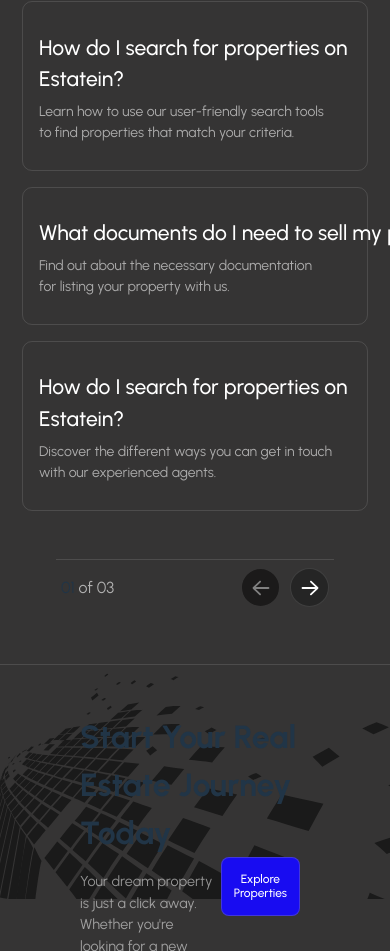
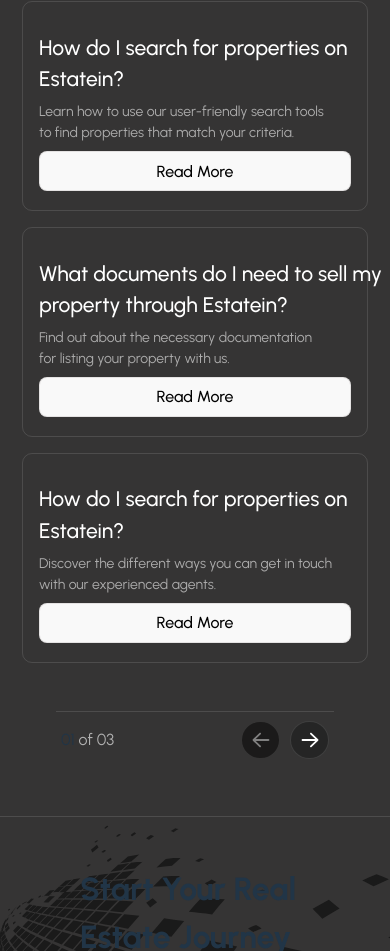
Before and after one commit to codexpro-dev/Estatein, a React (Vite) app in the folder real-es-proj/: page / in a window 390 px wide. Shown: the part 5284-6235 px from the top of the page. Built offline with nearby package versions, Linux system fonts and the light colour scheme.

Commit message:
FAQs responsiveness completed

```diff
--- a/real-es-proj/src/components/Faqs.jsx
+++ b/real-es-proj/src/components/Faqs.jsx
@@ -1,21 +1,24 @@
-import React from 'react'
-import "../components/faqs.css"
-import ftCool from "../resources/ft-cool.svg"
+import React from "react";
+import "../components/faqs.css";
+import ftCool from "../resources/ft-cool.svg";
 import arrowR from "../resources/ft-r-arrow.svg";
 import arrowL from "../resources/ft-l-arrow.svg";
-
 
 const Faqs = () => {
   return (
     <>
       <div className="feature-prop">
         <div className="featured-text">
-                <div className="feat-i"><img src={ftCool} alt="" /></div>
+          <div className="feat-i">
+            <img src={ftCool} alt="" />
+          </div>
           <div className="feat-txt">
             <h2>Frequently Asked Questions</h2>
             <div className="f-t">
               <p>
-                      Find answers to common questions about Estatein's services, property listings, and the real estate process. We're here to provide clarity and <br /> assist you every step of the way.
+                Find answers to common questions about Estatein's services,
+                property listings, and the real estate process. We're here to
+                provide clarity and <br /> assist you every step of the way.
               </p>
               <button>View All FAQs</button>
             </div>
@@ -25,34 +28,44 @@ const Faqs = () => {
           <div className="featured">
             <div className="ft-row">
               <div className="ft-row-txt">
-                      <h3>How do I search for properties on <br /> Estatein?</h3>
+                <h3>
+                  How do I search for properties on <br /> Estatein?
+                </h3>
                 <p>
-                        Learn how to use our user-friendly search tools <br /> to find properties that match your criteria.
+                  Learn how to use our user-friendly search tools <br /> to find
+                  properties that match your criteria.
                 </p>
               </div>
-                    <div className="ft-label">
+              <div className="ft-labell ftlab">
                 <button>Read More</button>
               </div>
             </div>
             <div className="ft-row">
               <div className="ft-row-txt">
-                      <h3>What documents do I need to sell my  property through Estatein?</h3>
+                <h3>
+                  What documents do I need to sell my <br /> property through
+                  Estatein?
+                </h3>
                 <p>
-                        Find out about the necessary documentation <br /> for listing your property with us.
+                  Find out about the necessary documentation <br /> for listing
+                  your property with us.
                 </p>
               </div>
-                    <div className="ft-label">
+              <div className="ft-labell ftlab">
                 <button>Read More</button>
               </div>
             </div>
-                  <div className="ft-row">
-                    <div className="ft-row-txt">
-                      <h3>How do I search for properties on <br /> Estatein?</h3>
+            <div className="ft-row .fttr">
+              <div className="ft-row-txt .ftrt">
+                <h3>
+                  How do I search for properties on <br /> Estatein?
+                </h3>
                 <p>
-                        Discover the different ways you can get in touch <br /> with our experienced agents.
+                  Discover the different ways you can get in touch <br /> with
+                  our experienced agents.
                 </p>
               </div>
-                    <div className="ft-label">
+              <div className="ft-labell ftlab">
                 <button>Read More</button>
               </div>
             </div>
@@ -75,7 +88,7 @@ const Faqs = () => {
         </div>
       </div>
     </>
-  )
-}
+  );
+};
 
-export default Faqs
+export default Faqs;
--- a/real-es-proj/src/components/faqs.css
+++ b/real-es-proj/src/components/faqs.css
@@ -1,21 +1,21 @@
-.ft-row-txt h3{
+.ft-row-txt h3 {
   margin: 0;
   padding-top: 10px;
   padding-bottom: 1.2rem;
   font-size: 18px;
   text-align: top;
 }
-.ft-row-txt p{
+.ft-row-txt p {
   color: rgba(255, 255, 255, 0.591);
   padding-bottom: 0.5rem;
 }
 
-.ft-label button{
+.ft-label button {
   border: 1px solid rgba(255, 255, 255, 0.055);
-    transition: .3s ease;
+  transition: 0.3s ease;
 }
 
-.ft-label button:hover{
+.ft-label button:hover {
   border: 1px solid rgba(255, 255, 255, 0.201);
 }
 
@@ -25,3 +25,25 @@
     justify-content: flex-start;
     text-align: start;
 } */
+
+@media screen and (max-width: 1000px) {
+  .ftl button {
+    font-size: 13px;
+  }
+
+  .ftr {
+    line-break: none;
+  }
+}
+
+@media screen and (max-width: 420px) {
+    .ftlab{
+        width: 100%;
+        display: flex;
+    }
+
+    .ftlab button{
+        width: 100%;
+        text-align: center;
+    }
+}
```
Lines whose indentation alone changed are shown as unchanged.
